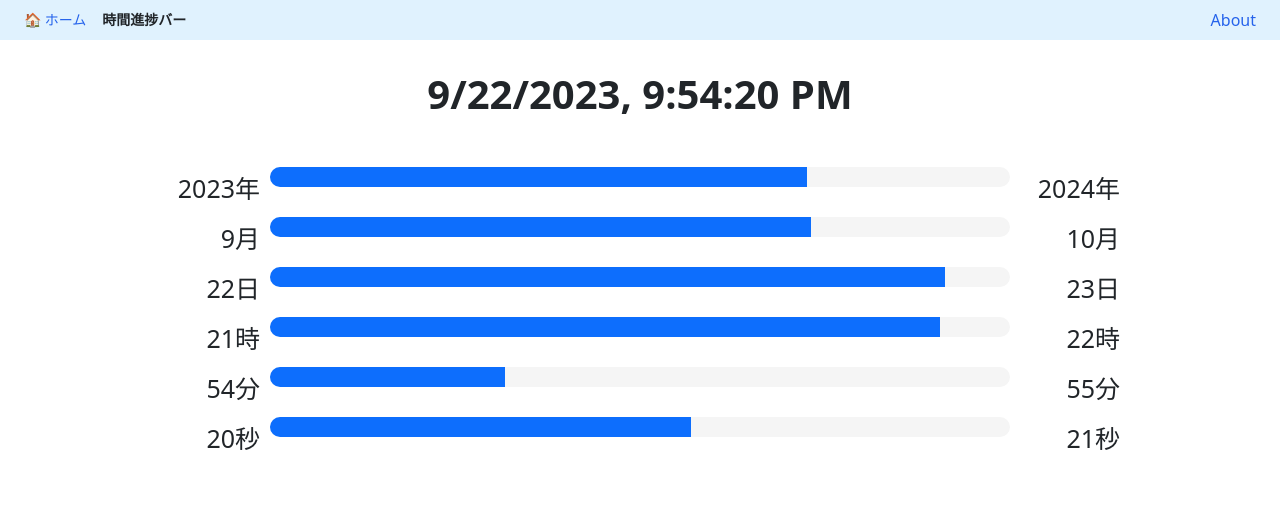
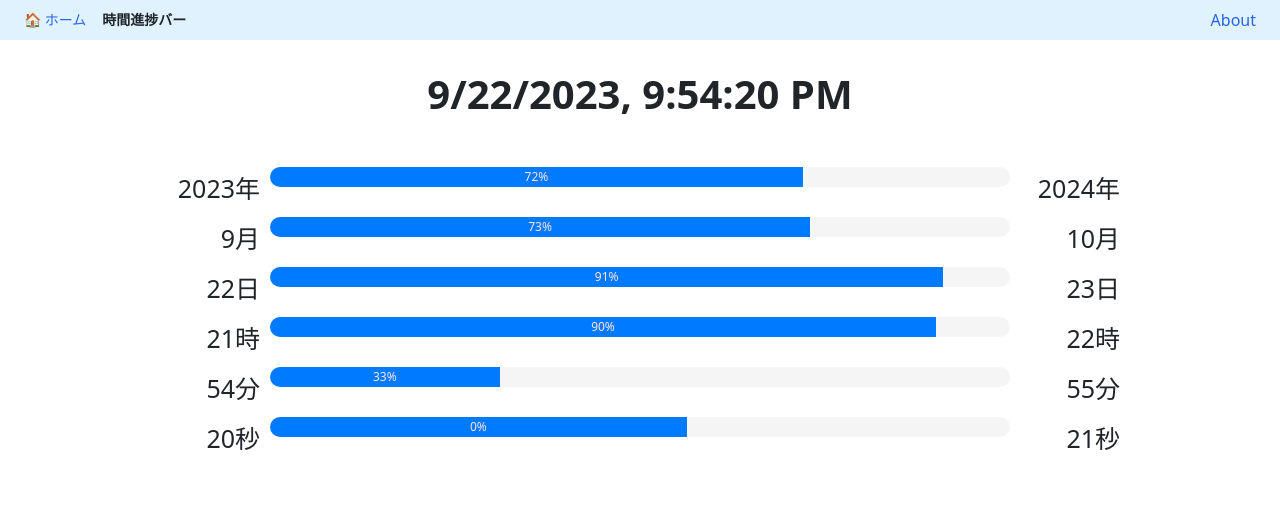
Before and after one commit to foresukecom/toolbox, a Vue app: page /time-progress in a window 1280 px wide. Shown: the top 527 px of the page. Built offline with nearby package versions, Linux system fonts and the light colour scheme; no server answers.

Commit message:
feat: プログレスバー内に進捗を表示

```diff
--- a/src/components/TimeProgress.vue
+++ b/src/components/TimeProgress.vue
@@ -1,8 +1,8 @@
 <template>
   <div class="progress-container">
     <div class="progress-value">{{ currentVal }}{{ unit }}</div>
-    <div class="progress mb-4 bg-gray-200 rounded-full h-2/5 position-relative dark:bg-gray-700">
-      <div class="progress-bar bg-primary position-absolute" :style="{ width: progressPercentage + '%' }"></div>
+    <div class="progress mb-4 bg-gray-200 rounded-full h-5 position-relative dark:bg-gray-700">
+      <div class="progress-bar bg-blue-600 position-absolute text-xs font-medium text-red-100 text-center flex items-center justify-center" :style="{ width: progressPercentage + '%', height: '100%' }">{{ progressPercentage }}%</div>
     </div>
     <div class="progress-value">{{ nextVal }}{{ unit }}</div>
   </div>
@@ -36,7 +36,7 @@ export default {
   },
   computed: {
     progressPercentage() {
-      return (this.currentTime / this.totalTime) * 100;
+      return Math.floor((this.currentTime / this.totalTime) * 100);
     },
   }
 }
```
